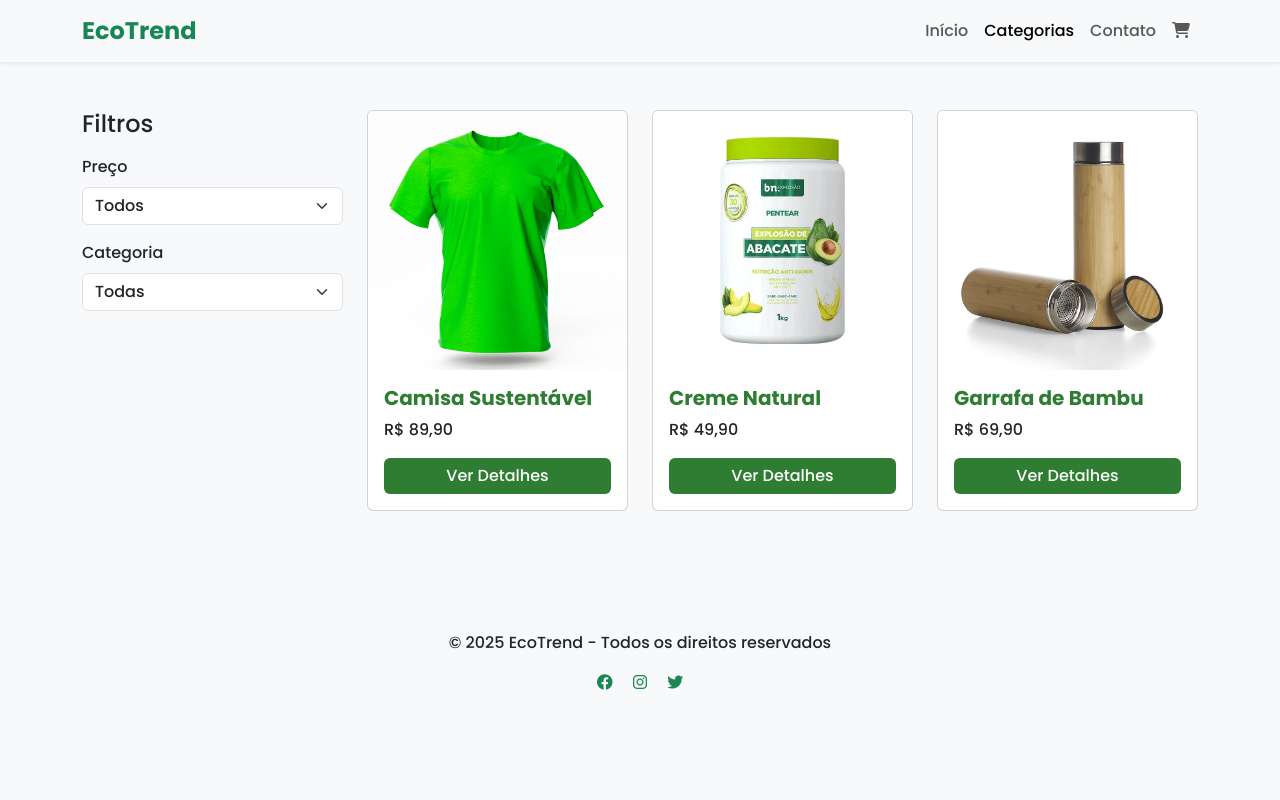
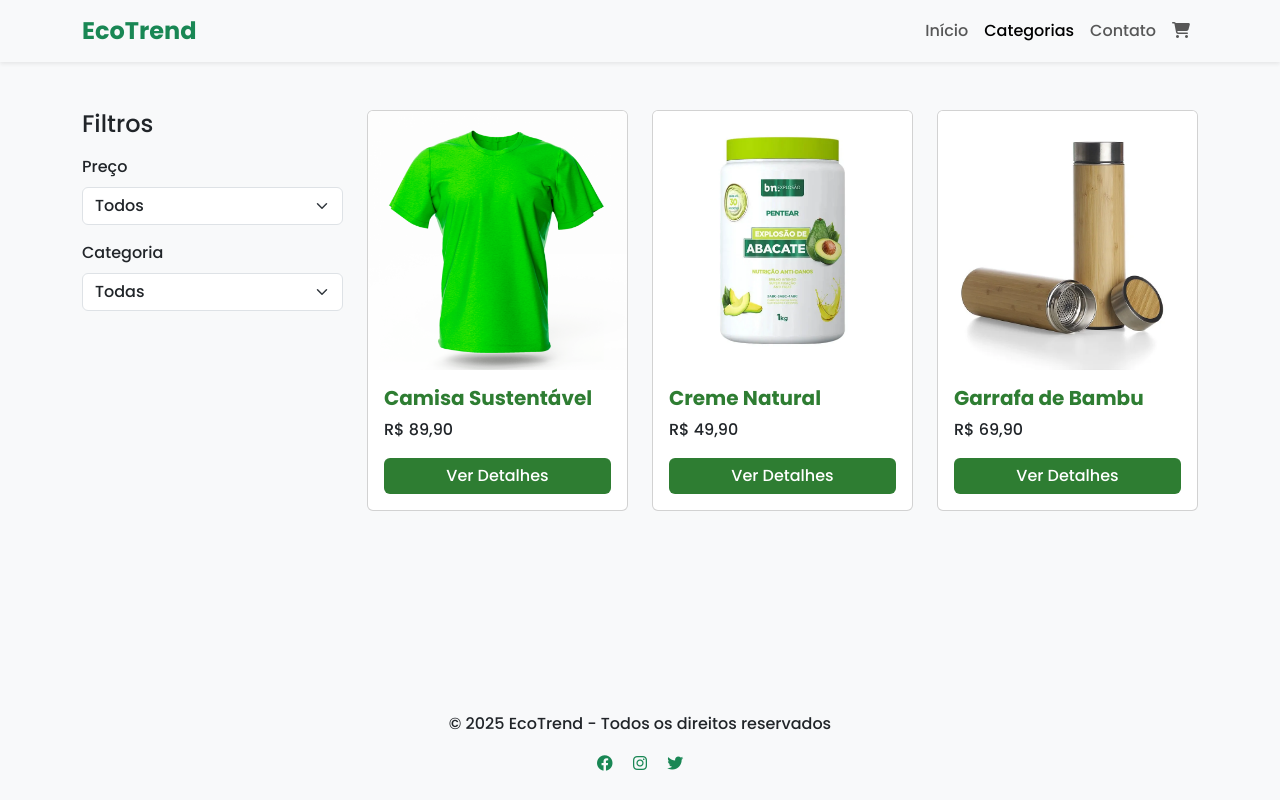
Before and after one commit to guilhermerodrigues07/E-commerce-EcoTrend, a plain HTML site: page eco-trend/categorias.html in a window 1280 px wide. Drawn offline with nearby package versions, Linux system fonts and the light colour scheme.

Commit message:
arrumando a main

```diff
--- a/eco-trend/categorias.html
+++ b/eco-trend/categorias.html
@@ -28,7 +28,7 @@
     </div>
   </nav>
 
-
+  <main>
   <div class="container py-5">
     <div class="row">
 
@@ -97,6 +97,7 @@
       </section>
     </div>
   </div>
+  </main>
 
   <footer class="bg-light text-center py-4 mt-5">
     <p>© 2025 EcoTrend - Todos os direitos reservados</p>
--- a/eco-trend/style.css
+++ b/eco-trend/style.css
@@ -1,6 +1,19 @@
+html, body {
+  height: 100%;
+  margin: 0;
+  padding: 0;
+}
+
 body {
   font-family: 'Poppins', sans-serif;
   background-color: #f8f9fa;
+  display: flex;
+  flex-direction: column;
+  min-height: 100vh;
+}
+
+main {
+  flex: 1;
 }
 
 h2 {
@@ -28,6 +41,8 @@ h2 {
 
 footer {
   background-color: #f1f1f1;
+   text-align: center;
+  padding: 20px;
 }
 
 /* Responsividade extra */
```
Also changed, not shown: eco-trend/contato.html (+2 -2 lines), eco-trend/index.html (+4 -4 lines).
